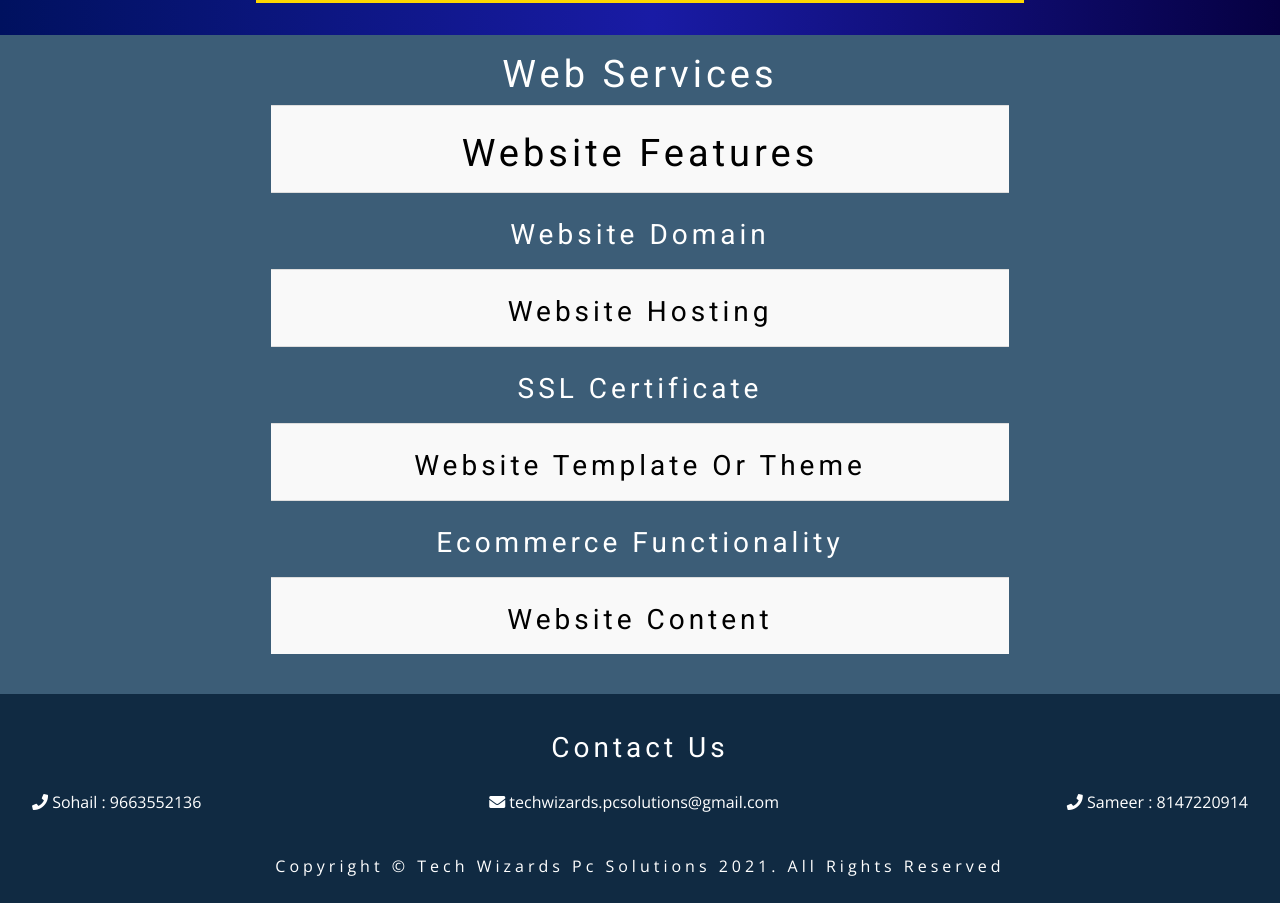
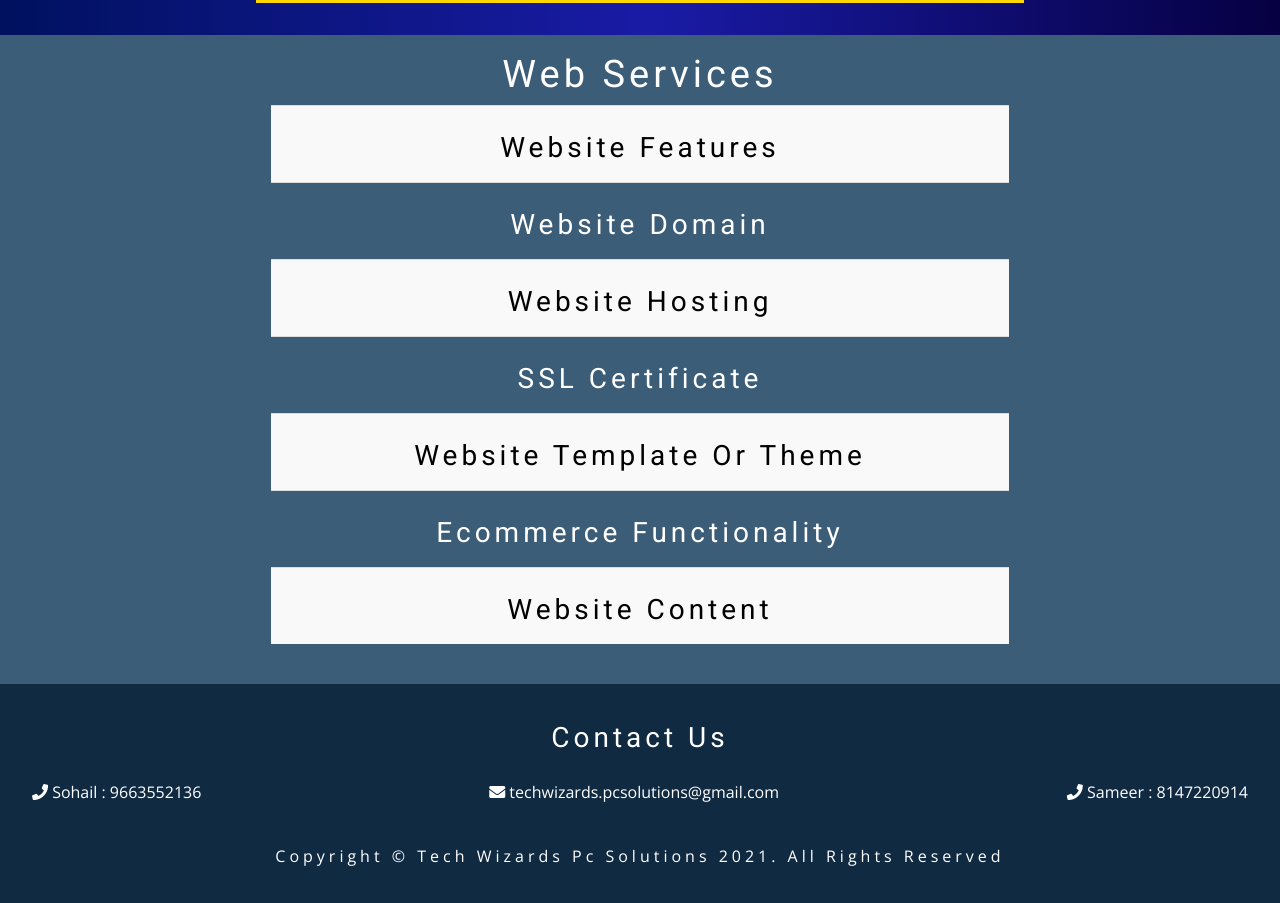
Before and after one commit to vadiraj2/techwizards, a plain HTML site: page index.html in a window 1280 px wide. Shown: the part 2327-3230 px from the top of the page. Drawn offline with nearby package versions, Linux system fonts and the light colour scheme.

Commit message:
Update index.html

```diff
--- a/index.html
+++ b/index.html
@@ -93,8 +93,8 @@
 
          <div class="container p-3 bg-white">
           <table class="table table-striped ">
-              <tr>
-                  <th><h2 class="webh2" style="text-align: center; color: black;font-weight: 300;">Website Features</h2></th>
+              <tr >
+                  <th style="text-align: center;"><h3 style="color: black;">Website Features</h3></th>
 
               </tr>
               <tr>
```
